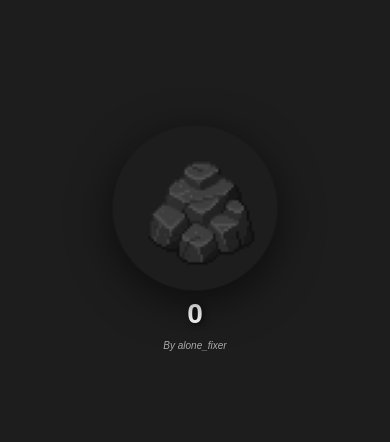
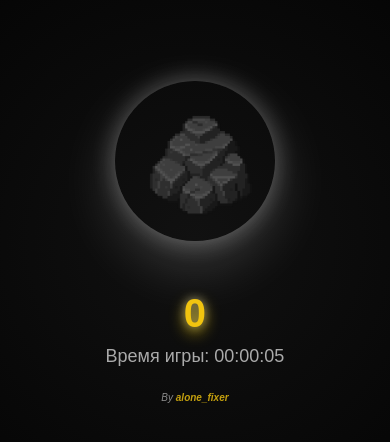
Before and after one commit to Alonefixer/Stone-Clicker, a plain HTML site: page index.html in a window 390 px wide. Shown: the part 180-622 px from the top of the page. Drawn offline with Linux system fonts and the light colour scheme.

Commit message:
Update index.html

```diff
--- a/index.html
+++ b/index.html
@@ -5,9 +5,9 @@
   <meta name="viewport" content="width=device-width, initial-scale=1.0, user-scalable=no">
   <title>Stone Clicker</title>
   <style>
-    /* Основные стили для страницы */
+    /* Общий стиль страницы */
     body {
-      background-color: #1d1d1d;
+      background: radial-gradient(circle, #111, #000);
       margin: 0;
       padding: 0;
       font-family: 'Arial', sans-serif;
@@ -19,75 +19,76 @@
       height: 100vh;
       overflow: hidden;
       user-select: none;
-      -webkit-user-select: none;
+      text-align: center;
     }
 
-    /* Контейнер для камня и счётчика */
     .container {
-      text-align: center;
-      max-width: 100%;
+      display: flex;
+      flex-direction: column;
+      justify-content: center;
+      align-items: center;
       padding: 20px;
+      z-index: 2; /* Камень и счетчик будут перед снежинками */
     }
 
-    /* Стили для кнопки-кликера (камень) */
+    /* Камень-кликер */
     .stone {
-      width: 220px;
-      height: 220px;
+      width: 200px;
+      height: 200px;
       background-image: url('assets/Stone.png');
       background-size: cover;
       background-position: center;
       border-radius: 50%;
-      box-shadow: 0 10px 40px rgba(0, 0, 0, 0.6);
+      box-shadow: 0 20px 60px rgba(255, 255, 255, 0.2), 0 0 25px rgba(255, 255, 255, 0.3);
       cursor: pointer;
       transition: transform 0.3s ease, box-shadow 0.3s ease;
-      animation: stoneAnimation 2s infinite ease-in-out;
-    }
-
-    /* Эффект пульсации камня */
-    @keyframes stoneAnimation {
-      0% {
-        transform: scale(1);
-      }
-      50% {
-        transform: scale(1.1);
-      }
-      100% {
-        transform: scale(1);
-      }
-    }
-
-    .stone:active {
-      transform: scale(0.95); /* Эффект нажатия */
+      margin-bottom: 30px; /* Отступ снизу */
+      z-index: 2; /* Камень будет перед остальными элементами */
     }
 
     /* Счётчик кликов */
     .counter {
+      font-size: 50px;
+      font-weight: bold;
+      color: #f1c40f;
+      text-shadow: 0px 5px 15px rgba(255, 215, 0, 0.8), 0 0 10px rgba(255, 255, 255, 0.5);
+      transition: transform 0.2s ease-in-out;
       margin-top: 20px;
-      font-size: 40px;
-      font-weight: bold;
-      color: white;
-      text-shadow: 2px 2px 6px rgba(0, 0, 0, 0.7);
     }
 
-    /* Футер с подписью */
+    .counter:active {
+      transform: scale(1.1);
+    }
+
+    /* Время игры */
+    .game-time {
+      font-size: 24px;
+      color: #aaa;
+      margin-top: 10px;
+    }
+
+    /* Футер */
     .footer {
-      margin-top: 20px;
+      margin-top: 25px;
       font-size: 14px;
       color: #aaa;
       font-style: italic;
+      opacity: 0.8;
     }
 
     .footer a {
-      color: #aaa;
+      color: #f1c40f;
       text-decoration: none;
-      transition: color 0.3s ease;
+      font-weight: bold;
+      transition: color 0.3s ease, transform 0.3s ease;
     }
 
     .footer a:hover {
-      color: #f1c40f;
+      color: #fff;
+      transform: scale(1.1);
     }
 
-    /* Адаптивность для мобильных устройств */
+    /* Мобильная версия */
     @media (max-width: 600px) {
       .stone {
         width: 180px;
@@ -95,7 +96,11 @@
       }
 
       .counter {
-        font-size: 32px;
+        font-size: 45px;
+      }
+
+      .game-time {
+        font-size: 20px;
       }
 
       .footer {
@@ -105,38 +110,37 @@
 
     @media (max-width: 400px) {
       .stone {
-        width: 150px;
-        height: 150px;
-        margin-bottom: 10px;
+        width: 160px;
+        height: 160px;
       }
 
       .counter {
-        font-size: 28px;
-        margin-top: 15px;
+        font-size: 40px;
+      }
+
+      .game-time {
+        font-size: 18px;
       }
 
       .footer {
         font-size: 10px;
-        margin-top: 10px;
       }
     }
+
   </style>
 </head>
 <body>
-  <!-- Основной контейнер -->
+
   <div class="container">
-    <!-- Камень -->
     <div class="stone" id="stone"></div>
-    <!-- Счётчик -->
     <div class="counter" id="counter">0</div>
-    <!-- Футер -->
+    <div class="game-time" id="game-time">Время игры: 00:00:00</div>
     <div class="footer">
       By <a href="#">alone_fixer</a>
     </div>
   </div>
 
   <script>
-    // Предотвращаем масштабирование при двойном нажатии
     let lastTouchEnd = 0;
     document.addEventListener('touchend', (event) => {
       const now = new Date().getTime();
@@ -146,30 +150,62 @@
       lastTouchEnd = now;
     });
 
-    // Получение счётчика из localStorage (или 0, если он не установлен)
     let counter = parseInt(localStorage.getItem('counter')) || 0;
-
-    // Элементы счётчика и камня
+    let startTime = parseInt(localStorage.getItem('startTime')) || Date.now(); // Сохраняем время начала
+    let elapsedTime = parseInt(localStorage.getItem('elapsedTime')) || 0; // Время, прошедшее с последнего сеанса
     const counterDisplay = document.getElementById('counter');
     const stone = document.getElementById('stone');
+    const gameTimeDisplay = document.getElementById('game-time');
 
-    // Отображаем текущее значение счётчика
+    // Обновляем счетчик кликов
     counterDisplay.textContent = counter;
 
-    // Обработчик нажатия на камень
+    // Восстанавливаем время игры
+    function updateGameTime() {
+      const totalElapsedTime = elapsedTime + (Date.now() - startTime);
+      const hours = Math.floor(totalElapsedTime / 3600000); // 3600000ms = 1 час
+      const minutes = Math.floor((totalElapsedTime % 3600000) / 60000); // 60000ms = 1 минута
+      const seconds = Math.floor((totalElapsedTime % 60000) / 1000); // 1000ms = 1 секунда
+
+      // Форматируем время в формате ЧЧ:ММ:СС
+      gameTimeDisplay.textContent = `Время игры: ${String(hours).padStart(2, '0')}:${String(minutes).padStart(2, '0')}:${String(seconds).padStart(2, '0')}`;
+    }
+
+    // Обновление времени игры каждую секунду
+    setInterval(() => {
+      updateGameTime();
+    }, 1000);
+
     stone.addEventListener('click', () => {
-      counter++; // Увеличиваем счётчик
-      counterDisplay.textContent = counter; // Обновляем отображение
-      localStorage.setItem('counter', counter); // Сохраняем значение
+      counter++;
+      counterDisplay.textContent = counter;
+      localStorage.setItem('counter', counter);
+      counterDisplay.style.transform = 'scale(1.1)';
+      setTimeout(() => {
+        counterDisplay.style.transform = 'scale(1)';
+      }, 200);
     });
 
-    // Обработка для телефонов: включение кликов
     stone.addEventListener('touchstart', (event) => {
-      event.preventDefault(); // Отключаем стандартное поведение
-      counter++; // Увеличиваем счётчик
-      counterDisplay.textContent = counter; // Обновляем отображение
-      localStorage.setItem('counter', counter); // Сохраняем значение
+      event.preventDefault();
+      counter++;
+      counterDisplay.textContent = counter;
+      localStorage.setItem('counter', counter);
+      counterDisplay.style.transform = 'scale(1.1)';
+      setTimeout(() => {
+        counterDisplay.style.transform = 'scale(1)';
+      }, 200);
+    });
+
+    // Сохраняем время начала при выходе из игры
+    window.addEventListener('beforeunload', () => {
+      const currentTime = Date.now();
+      localStorage.setItem('startTime', currentTime); // Сохраняем текущее время начала игры
+      localStorage.setItem('elapsedTime', elapsedTime + (currentTime - startTime)); // Сохраняем прошедшее время
     });
   </script>
+
+  <!-- Добавление скрипта для снежинок -->
+  <script src="https://thecode.media/wp-content/uploads/2019/12/snowfall2020.js"></script>
 </body>
 </html>
```
